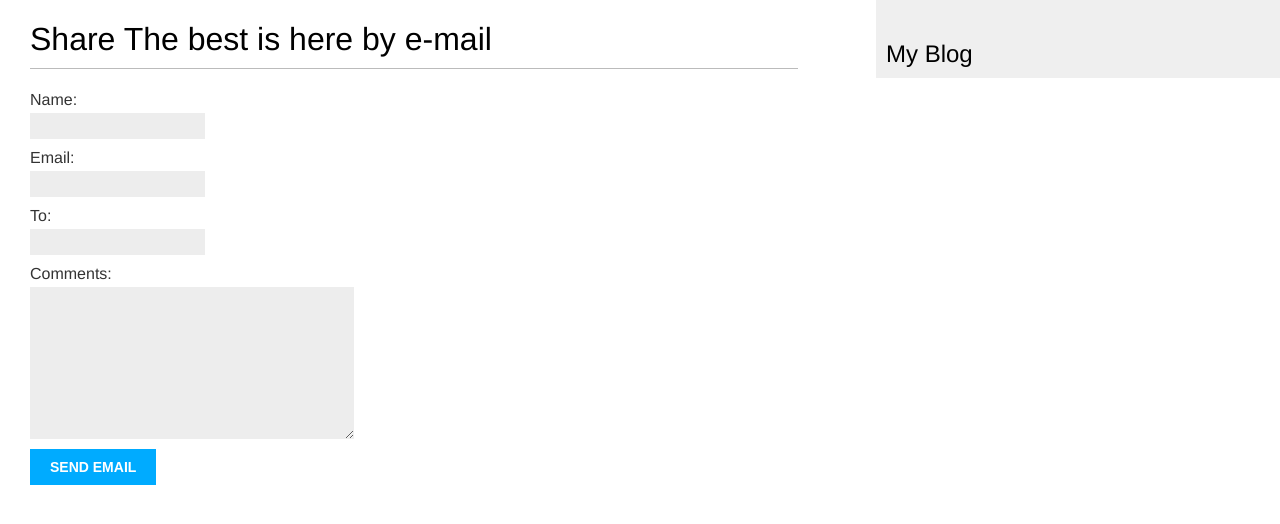
After one commit to sandeepdewangan/mysite, a Django app: page /blog/4/share/ in a window 1280 px wide. The commit adds this page. Shown: the top 524 px of the page. Run offline with Django 5.2, Linux system fonts and the light colour scheme; data comes from the database, SQL or seed files in the repository.

Commit message:
Forms - sending email

```diff
--- /dev/null
+++ b/blog/forms.py
@@ -0,0 +1,8 @@
+from django import forms
+
+
+class EmailPostForm(forms.Form):
+    name = forms.CharField(max_length=25)
+    email = forms.EmailField()
+    to = forms.EmailField()
+    comments = forms.CharField(required=False, widget=forms.Textarea)
--- a/blog/static/css/blog.css
+++ b/blog/static/css/blog.css
@@ -1,10 +1,98 @@
-.sidebar {
-  width: 400px;
-  position: fixed;
-  z-index: 1;
-  top: 20px;
-  right: 0px;
-  background: #eee;
-  overflow-x: hidden;
-  padding: 8px 0;
+body {
+  margin: 0;
+  padding: 0;
+  font-family: helvetica, sans-serif;
 }
+
+a {
+  color: #00abff;
+  text-decoration: none;
+}
+
+h1 {
+  font-weight: normal;
+  border-bottom: 1px solid #bbb;
+  padding: 0 0 10px 0;
+}
+
+h2 {
+  font-weight: normal;
+  margin: 30px 0 0;
+}
+
+#content {
+  float: left;
+  width: 60%;
+  padding: 0 0 0 30px;
+}
+
+#sidebar {
+  float: right;
+  width: 30%;
+  padding: 10px;
+  background: #efefef;
+  height: 100%;
+}
+
+p.date {
+  color: #ccc;
+  font-family: georgia, serif;
+  font-size: 12px;
+  font-style: italic;
+}
+
+.left {
+  float: left;
+  margin-right: 10px;
+}
+
+/* pagination */
+.pagination {
+  margin: 40px 0;
+  font-weight: bold;
+}
+
+/* forms */
+label {
+  float: left;
+  clear: both;
+  color: #333;
+  margin-bottom: 4px;
+}
+input,
+textarea {
+  clear: both;
+  float: left;
+  margin: 0 0 10px;
+  background: #ededed;
+  border: 0;
+  padding: 6px 10px;
+  font-size: 12px;
+}
+input[type="submit"] {
+  font-weight: bold;
+  background: #00abff;
+  color: #fff;
+  padding: 10px 20px;
+  font-size: 14px;
+  text-transform: uppercase;
+}
+.errorlist {
+  color: #cc0033;
+  float: left;
+  clear: both;
+  padding-left: 10px;
+}
+
+/* comments */
+.comment {
+  padding: 10px;
+}
+.comment:nth-child(even) {
+  background: #efefef;
+}
+.comment .info {
+  font-weight: bold;
+  font-size: 12px;
+  color: #666;
+}
--- a/blog/templates/blog/base.html
+++ b/blog/templates/blog/base.html
@@ -13,11 +13,11 @@
     <link href="{% static "css/blog.css" %}" rel="stylesheet">
   </head>
   <body>
-    <div class="content">
+    <div id="content">
       {% block content %}
       {% endblock content %}
     </div>
-    <div class="sidebar">
+    <div id="sidebar">
       <h2>My Blog</h2>
     </div>
   </body>
--- a/blog/templates/blog/post/detail.html
+++ b/blog/templates/blog/post/detail.html
@@ -7,4 +7,7 @@
     <h2>{{ post.title }}</h2>
     <p>Published: {{ post.publish }} by {{ post.author }}</p>
     <p>{{ post.body|linebreaks }}</p>
+    <p>
+        <a href="{% url "blog:post_share" post.id %}">Share this post</a>
+    </p>
 {% endblock content %}
--- /dev/null
+++ b/blog/templates/blog/post/share.html
@@ -0,0 +1,17 @@
+{% extends "blog/base.html" %}
+{% block title %}
+    Share a Post
+{% endblock title %}
+{% block content %}
+    {% if sent %}
+        <h1>E-mail sent successfully</h1>
+        <p>{{ post.title }} was successfully sent to {{ form.cleaned_data.to }}</p>
+    {% else %}
+        <h1>Share {{ post.title }} by e-mail</h1>
+        <form method="post" novalidate>
+            {{ form.as_p }}
+            {% csrf_token %}
+            <input type='submit' value='Send email'>
+        </form>
+    {% endif %}
+{% endblock content %}
--- a/blog/urls.py
+++ b/blog/urls.py
@@ -12,6 +12,11 @@ urlpatterns = [
         views.post_detail,
         name="post_detail",
     ),
+    path(
+        "<int:post_id>/share/",
+        views.post_share,
+        name="post_share",
+    ),
     # if path converters like <int:id>/ is not sufficient,
     # we can use re_path() for complex URL patterns with Regex.
 ]
--- a/blog/views.py
+++ b/blog/views.py
@@ -1,8 +1,10 @@
 from django.shortcuts import render, get_object_or_404
 from django.core.paginator import Paginator, EmptyPage, PageNotAnInteger
 from django.views.generic import ListView
+from django.core.mail import send_mail
 
 from .models import Post
+from .forms import EmailPostForm
 
 
 class PostListView(ListView):
@@ -47,3 +49,31 @@ def post_detail(request, year, month, day, post):
     # except Post.DoesNotExist:
     #     raise Http404("No Post Found")
     # return render(request, 'blog/post/detail.html', {'post': post})
+
+
+def post_share(request, post_id):
+    post = get_object_or_404(Post, id=post_id, status=Post.Status.PUBLISHED)
+    sent = False
+
+    if request.method == "POST":
+        form = EmailPostForm(request.POST)
+        if form.is_valid():
+            cd = form.cleaned_data
+            # send email
+            post_url = request.build_absolute_uri(post.get_absolute_url())
+            subject = f"{cd['name']} {cd['email']} recommends you read {post.title}"
+            message = f"Read {post.title} at {post_url}\n\n {cd['name']} comments:{cd['comments']}"
+
+            send_mail(
+                subject=subject,
+                message=message,
+                from_email=None,
+                recipient_list=[cd["to"]],
+            )
+            sent = True
+    else:
+        form = EmailPostForm()
+
+    return render(
+        request, "blog/post/share.html", {"post": post, "form": form, "sent": sent}
+    )
```
Also changed, not shown: mysite/settings.py (+48 -37 lines), readme.md.
